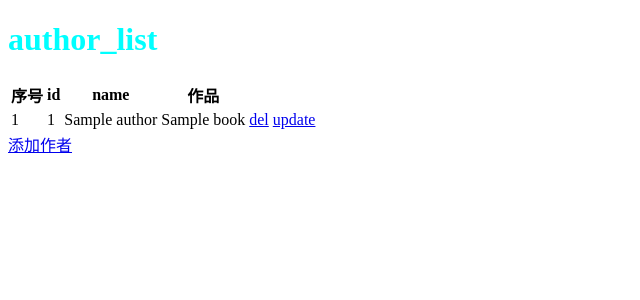
After one commit to mojianhua/python, a Django app: page /author_list/ in a window 1280 px wide. The commit adds this page. Shown: the top 300 px of the page, without its empty margins (0-640 px from the left). Run offline with Django 3.2, Linux system fonts and the light colour scheme; tables that the repository leaves empty hold one stand-in row (values such as "Sample post").

Commit message:
完成作者和作品功能

```diff
--- a/newStudyPython/DjStudy/DJ02/BookManageAppp/models.py
+++ b/newStudyPython/DjStudy/DJ02/BookManageAppp/models.py
@@ -4,6 +4,8 @@ from django.db import models
 class Publisher(models.Model):
     id = models.AutoField(primary_key=True)
     name = models.CharField(max_length=64,null=False,unique=True)
+    # 指定默认值
+    addr = models.CharField(max_length=255,default='广州市')
 
 # 书
 class Book(models.Model):
@@ -11,3 +13,13 @@ class Book(models.Model):
     title = models.CharField(max_length=255,null=False)
     # 一对多的
     pid = models.ForeignKey(to="Publisher",on_delete=models.CASCADE)
+
+# 作者表
+class Author(models.Model):
+    id = models.AutoField(primary_key=True)
+    name = models.CharField(max_length=255,null=False)
+    # 告诉ORM多对多，我这表和book是多对多关系
+    book = models.ManyToManyField(to="Book")
+
+    def __str__(self):
+        return "<Author object:{}>".format(self.name)
--- a/newStudyPython/DjStudy/DJ02/BookManageAppp/views.py
+++ b/newStudyPython/DjStudy/DJ02/BookManageAppp/views.py
@@ -49,6 +49,72 @@ def book_list(request):
 
 def book_add(request):
     if request.method == 'POST':
-        pass
+        title = request.POST.get('title',None)
+        pid = request.POST.get('pid',None)
+        models.Book.objects.create(title=title,pid_id=pid)
+        return redirect('/book_list/')
     else:
-        return render(request,'book_add.html')
+        publisher = models.Publisher.objects.all()
+        return render(request,'book_add.html',{"publisher":publisher})
+
+def book_del(request):
+    id = request.GET.get('id',None)
+    obj = models.Book.objects.get(id = id).delete()
+    return redirect('/book_list/')
+
+def book_update(request):
+    id = request.GET.get('id')
+    if request.method == 'POST':
+        title = request.POST.get('title',None)
+        pid = request.POST.get('pid',None)
+        id = request.POST.get('id', None)
+        book = models.Book.objects.get(id=id)
+        book.pid_id = pid
+        book.title = title
+        book.save()
+        return redirect('/book_list/')
+    else:
+        book = models.Book.objects.get(id=id)
+        publisher = models.Publisher.objects.all()
+        return render(request,'book_update.html',{"publisher":publisher,"book":book})
+
+def author_list(request):
+    author_list = models.Author.objects.all()
+    # author_one = models.Author.objects.get(id = 1)
+    # print(author_one.book.all())
+    return render(request,'author_list.html',{"author_list":author_list})
+
+def author_add(request):
+    if request.method == 'POST':
+        name = request.POST.get('name',None)
+        # post的数据提交多个的时候,多选
+        books = request.POST.getlist('books',None)
+        # 创建作者对象
+        newAuthorObj = models.Author.objects.create(name=name)
+        # 更新作者和数据建立关系
+        newAuthorObj.book.set(books)
+        return redirect('/author_list/')
+    else:
+        book_list = models.Book.objects.all()
+        return render(request,'author_add.html',{"book_list":book_list})
+
+def author_del(request):
+    id = request.GET.get('id',None)
+    # 删除表并且删除对应关系
+    models.Author.objects.get(id=id).delete()
+    return redirect('/author_list/')
+
+def author_update(request):
+    id = request.GET.get('id',None)
+    if request.method == 'POST':
+        name = request.POST.get('name',None)
+        books = request.POST.getlist('books',None)
+        id = request.POST.get('id',None)
+        obj = models.Author.objects.get(id = id)
+        obj.name = name
+        obj.book.set(books)
+        return redirect('/author_list/')
+    else:
+        author = models.Author.objects.get(id=id)
+        book_list = models.Book.objects.all()
+        return render(request,'author_update.html',{"author":author,"book_list":book_list})
--- a/newStudyPython/DjStudy/DJ02/DJ02/urls.py
+++ b/newStudyPython/DjStudy/DJ02/DJ02/urls.py
@@ -34,4 +34,10 @@ urlpatterns = [
     url(r'publisher_update/',BookManageApppview.publisher_update),
     url(r'book_list/',BookManageApppview.book_list),
     url(r'book_add/',BookManageApppview.book_add),
+    url(r'book_del/', BookManageApppview.book_del),
+    url(r'book_update/', BookManageApppview.book_update),
+    url(r'author_list/',BookManageApppview.author_list),
+    url(r'author_add/',BookManageApppview.author_add),
+    url(r'author_del/',BookManageApppview.author_del),
+    url(r'author_update/',BookManageApppview.author_update),
 ]
--- /dev/null
+++ b/newStudyPython/DjStudy/DJ02/templates/author_list.html
@@ -0,0 +1,44 @@
+<!DOCTYPE html>
+<html lang="en">
+<head>
+    <meta charset="UTF-8">
+    <title>hi</title>
+    <link rel="stylesheet" href="/static/css/test.css">
+</head>
+<body>
+<h1 class="test2">author_list</h1>
+<table>
+    <thead>
+        <tr>
+            <th>序号</th>
+            <th>id</th>
+            <th>name</th>
+            <th>作品</th>
+        </tr>
+    </thead>
+    <tbody>
+        {% for author_list in author_list %}
+            <tr>
+                <td>{{ forloop.counter }}</td>
+                <td>{{ author_list.id }}</td>
+                <td>{{ author_list.name }}</td>
+            <!-- 获取多对多的对象 -->
+{#                 <td>{{ author_list.book.all }}</td>#}
+                <td>
+                    {% for book in author_list.book.all %}
+                        {% if forloop.last %}
+                            {{ book.title }}
+                        {% else %}
+                            {{ book.title }}&nbsp;
+                        {% endif %}
+                    {% endfor %}
+                </td>
+                <td><a href="/author_del/?id={{ author_list.id }}">del</a></td>
+                 <td><a href="/author_update/?id={{ author_list.id }}">update</a></td>
+            </tr>
+        {% endfor %}
+    </tbody>
+</table>
+<a href="/author_add/">添加作者</a>
+</body>
+</html>
--- a/newStudyPython/DjStudy/DJ02/templates/book_list.html
+++ b/newStudyPython/DjStudy/DJ02/templates/book_list.html
@@ -24,6 +24,8 @@
                 <td>{{ book_list.title }}</td>
                 <!-- 因为在book里面的model的外键用叫pid，所以写外键.属性 -->
                 <td>{{ book_list.pid.name }}</td>
+                <td><a href="/book_del/?id={{ book_list.id }}">del</a></td>
+                 <td><a href="/book_update/?id={{ book_list.id }}">update</a></td>
             </tr>
         {% endfor %}
     </tbody>
```
Also changed, not shown: newStudyPython/DjStudy/DJ02/templates/author_add.html (added, +25 -0 lines), newStudyPython/DjStudy/DJ02/templates/author_update.html (added, +26 -0 lines), newStudyPython/DjStudy/DJ02/templates/book_update.html (renamed from DjangoProject1/manage.py, +26 -21 lines), newStudyPython/DjStudy/DJ02/BookManageAppp/migrations/0003_publisher_addr.py (added), newStudyPython/DjStudy/DJ02/BookManageAppp/migrations/0004_author.py (added).
